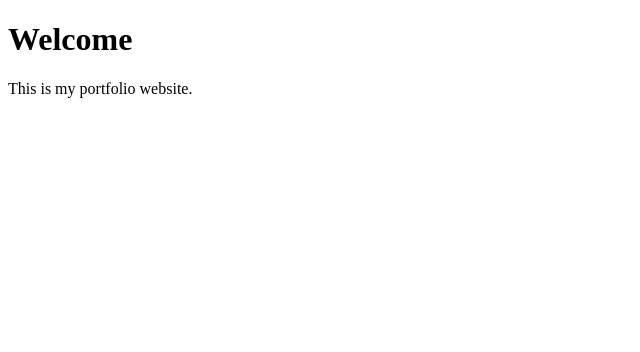
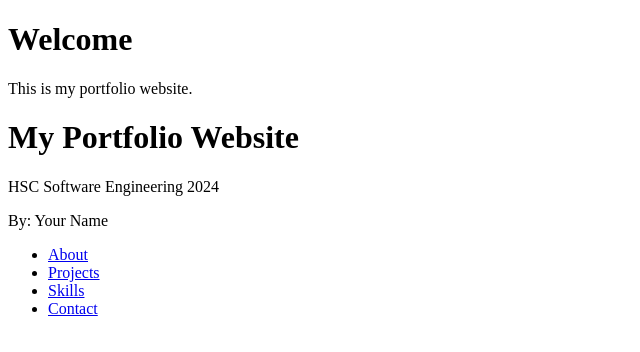
Before and after one commit to KazumaCalder/module_5, a plain HTML site: page index.html in a window 1280 px wide. Shown: the whole page, without its empty margins (0-640 px from the left). Drawn offline with Linux system fonts and the light colour scheme.

Commit message:
first change

```diff
--- a/index.html
+++ b/index.html
@@ -8,3 +8,29 @@
     <p>This is my portfolio website.</p>     <!-- Paragraph text -->
 </body>
 </html>
+
+<!DOCTYPE html>
+<html lang="en">
+<head>
+    <meta charset="UTF-8">
+    <meta name="viewport" content="width=device-width, initial-scale=1.0">
+    <title>Portfolio | Your Name</title>
+</head>
+<body>
+    <header>
+        <h1>My Portfolio Website</h1>
+        <p>HSC Software Engineering 2024</p>
+        <p>By: Your Name</p>
+    </header>
+
+    <!-- Navigation menu -->
+    <nav>                                    <!-- nav tag is specifically for navigation -->
+        <ul>                                 <!-- Unordered list for menu items -->
+            <li><a href="#about">About</a></li>      <!-- Link to about section -->
+            <li><a href="#projects">Projects</a></li> <!-- Link to projects section -->
+            <li><a href="#skills">Skills</a></li>     <!-- Link to skills section -->
+            <li><a href="#contact">Contact</a></li>   <!-- Link to contact section -->
+        </ul>
+    </nav>
+</body>
+</html>
```
